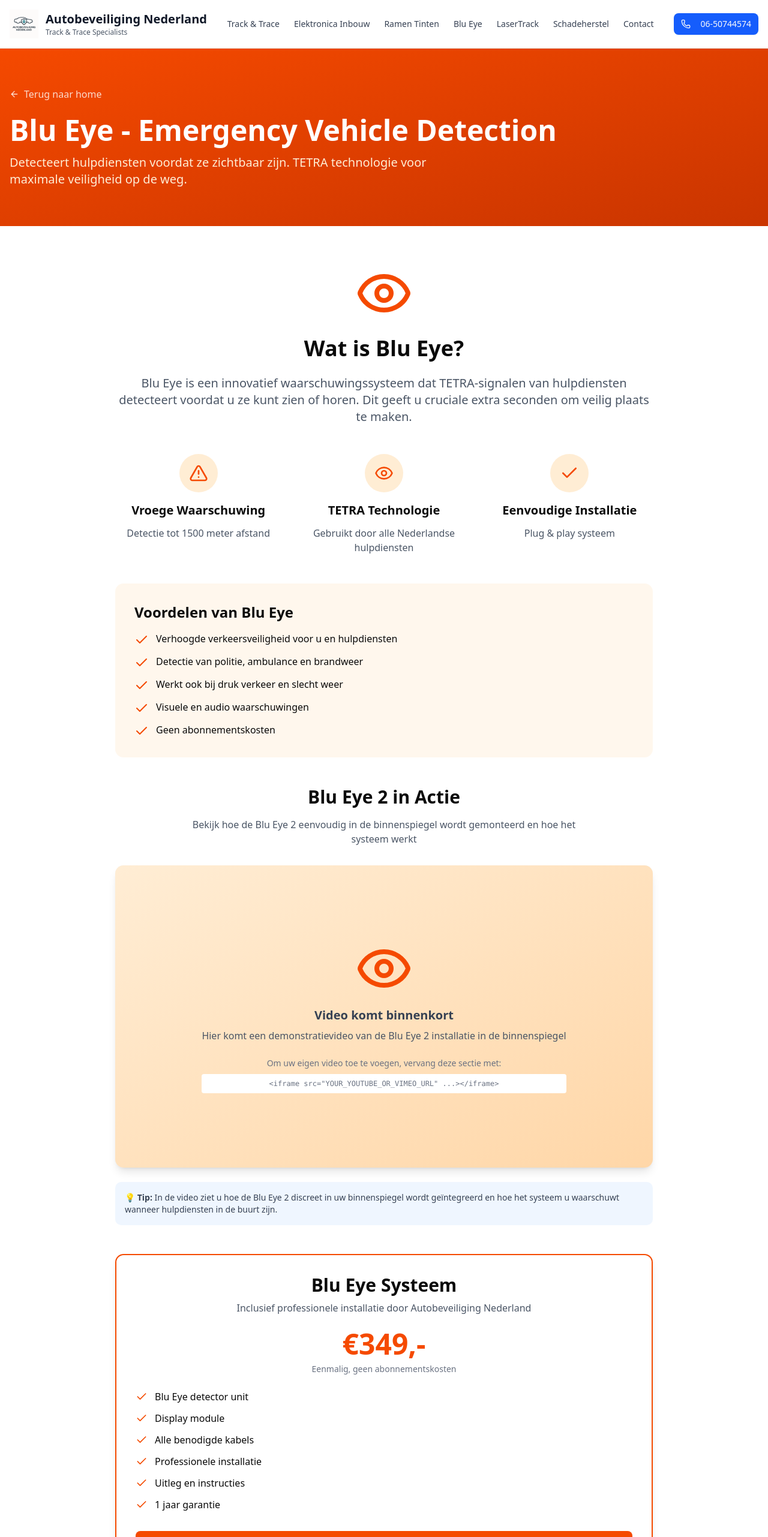
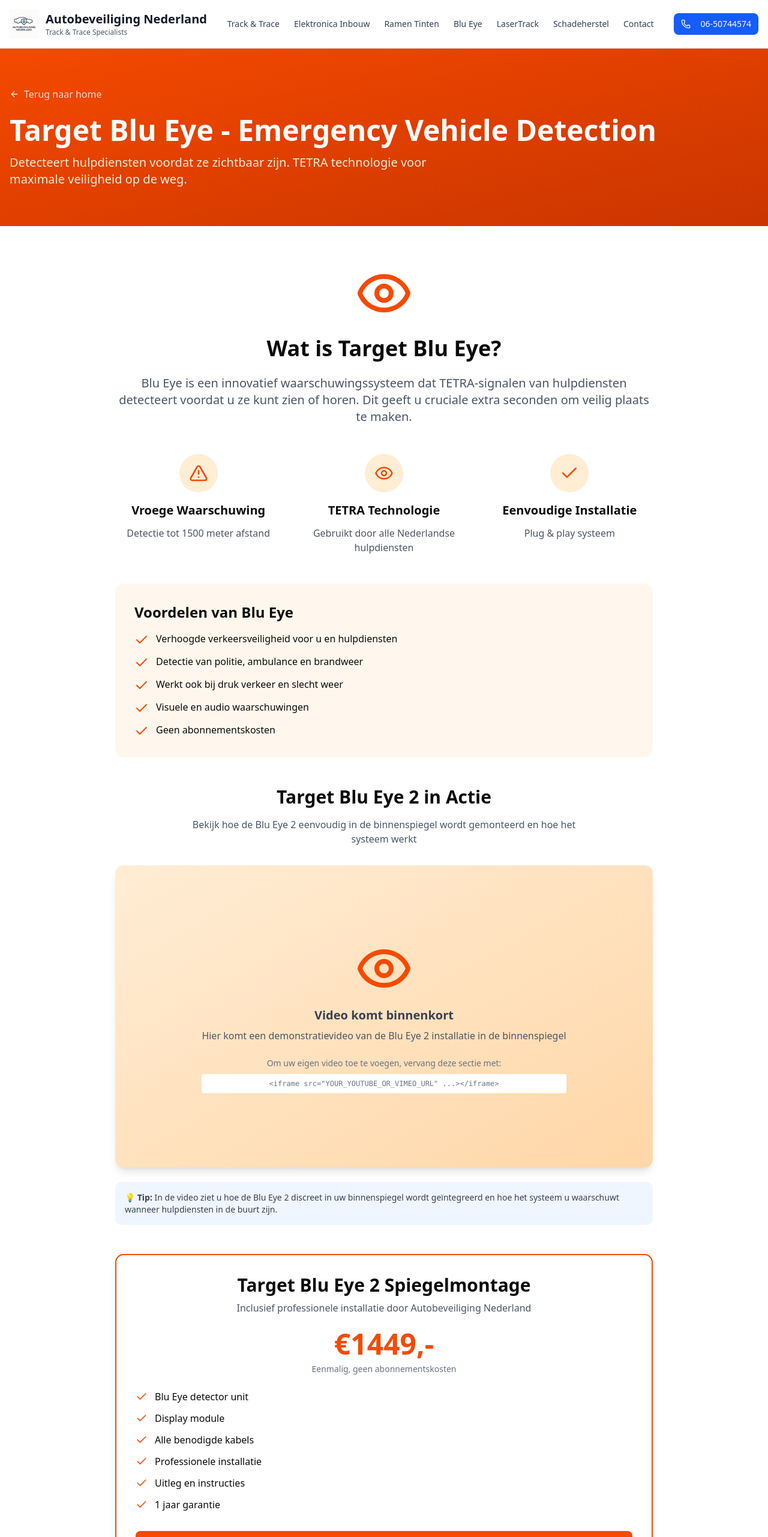
Before and after one commit to autobeveiligingnederland/autobeveiliging-nederland-website, a React (Vite) app: page /blu-eye in a window 1280 px wide. Shown: the top 2563 px of the page at 60% size. Built offline with nearby package versions, Linux system fonts and the light colour scheme.

Commit message:
Update BluEyePage.jsx

```diff
--- a/src/pages/BluEyePage.jsx
+++ b/src/pages/BluEyePage.jsx
@@ -15,7 +15,7 @@
             <ArrowLeft className="mr-2 h-4 w-4" />
             Terug naar home
           </Link>
-          <h1 className="text-5xl font-bold mb-4">Blu Eye - Emergency Vehicle Detection</h1>
+          <h1 className="text-5xl font-bold mb-4">Target Blu Eye - Emergency Vehicle Detection</h1>
           <p className="text-xl text-orange-100 max-w-3xl">
             Detecteert hulpdiensten voordat ze zichtbaar zijn. TETRA technologie voor maximale veiligheid op de weg.
           </p>
@@ -27,7 +27,7 @@
           <div className="max-w-4xl mx-auto">
             <div className="text-center mb-12">
               <Eye className="h-24 w-24 text-orange-600 mx-auto mb-6" />
-              <h2 className="text-4xl font-bold mb-6">Wat is Blu Eye?</h2>
+              <h2 className="text-4xl font-bold mb-6">Wat is Target Blu Eye?</h2>
               <p className="text-xl text-gray-600">
                 Blu Eye is een innovatief waarschuwingssysteem dat TETRA-signalen van hulpdiensten detecteert voordat u ze kunt zien of horen. Dit geeft u cruciale extra seconden om veilig plaats te maken.
               </p>
@@ -85,7 +85,7 @@
 
             {/* Video Section */}
             <div className="mb-12">
-              <h3 className="text-3xl font-bold text-center mb-4">Blu Eye 2 in Actie</h3>
+              <h3 className="text-3xl font-bold text-center mb-4">Target Blu Eye 2 in Actie</h3>
               <p className="text-center text-gray-600 mb-8 max-w-2xl mx-auto">
                 Bekijk hoe de Blu Eye 2 eenvoudig in de binnenspiegel wordt gemonteerd en hoe het systeem werkt
               </p>
@@ -129,11 +129,11 @@
 
             <div className="bg-white rounded-xl shadow-lg p-8 border-2 border-orange-600">
               <div className="text-center mb-6">
-                <h3 className="text-3xl font-bold mb-2">Blu Eye Systeem</h3>
+                <h3 className="text-3xl font-bold mb-2">Target Blu Eye 2 Spiegelmontage</h3>
                 <p className="text-gray-600">Inclusief professionele installatie door Autobeveiliging Nederland</p>
               </div>
               <div className="text-center mb-6">
-                <span className="text-5xl font-bold text-orange-600">€349,-</span>
+                <span className="text-5xl font-bold text-orange-600">€1449,-</span>
                 <p className="text-sm text-gray-500 mt-2">Eenmalig, geen abonnementskosten</p>
               </div>
               <ul className="space-y-3 mb-8">
```
